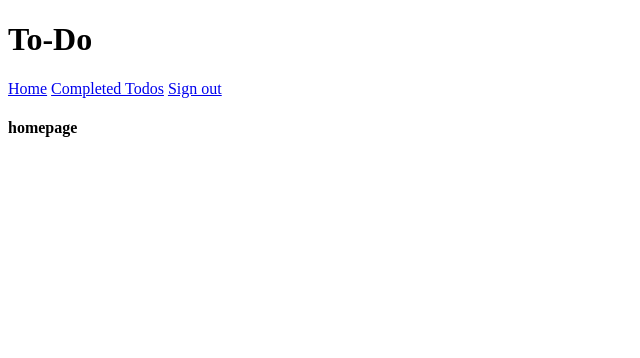
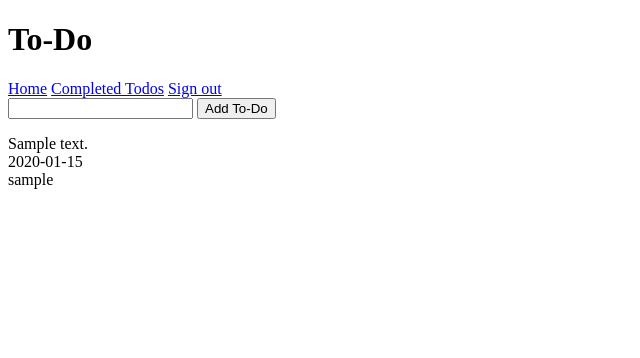
Before and after one commit to shaneneiman/todo-flask, a Flask app: page / in a window 1280 px wide. Shown: the top 358 px of the page, without its empty margins (0-640 px from the left). Run offline with Flask 2, Linux system fonts and the light colour scheme; a user stored in the database is signed in; tables that the repository leaves empty hold one stand-in row (values such as "Sample post").

Commit message:
can add todos and foreign key relationship to user is saved

```diff
--- a/app.py
+++ b/app.py
@@ -1,6 +1,7 @@
 from flask import Flask, redirect, url_for, render_template, request
-from models import db, User
+from models import db, User, Todo
 from flask_user import login_required, UserManager
+from flask_login import current_user
 
 import os
 
@@ -38,12 +39,22 @@ db.create_all()
 # Setup Flask-User and specify User data-model
 user_manager = UserManager(app, db, User)
 
-@app.route("/")
+@app.route("/", methods=["POST", "GET"])
 def index():
-    '''
-    Home page
-    '''
-    return render_template("index.html")
+    if request.method == "POST":
+        todo_input = request.form["todo_input"]
+        todo = Todo(text=todo_input, user=current_user)
+
+        try:
+            db.session.add(todo)
+            db.session.commit()
+            return redirect("/")
+        except:
+            return "There was an issue adding the task"
+
+    else:
+        todos = Todo.query.order_by(Todo.date_created).all()
+        return render_template("index.html", todos=todos)
 
 
 
--- a/templates/index.html
+++ b/templates/index.html
@@ -1,5 +1,20 @@
 {% extends "base.html" %}
 
 {% block content %}
-<h4>homepage</h4>
+{% if current_user.is_authenticated %}
+    <form action="/" method="POST">
+        <input type="text" name="todo_input" id="todo_input">
+        <button type="submit" id="add-todo-button">Add To-Do</button>
+    </form>
+
+    {% for todo in todos %}
+    <p>
+        <div>{{ todo.text }}</div>
+        <div>{{ todo.date_created.date() }}</div>
+        <div>{{ todo.user.username}}</div>
+    </p>
+    {% endfor %}
+{% else %}
+    <h4>Sign up to make some to-dos!</h4>
+{% endif %}
 {% endblock %}
```
